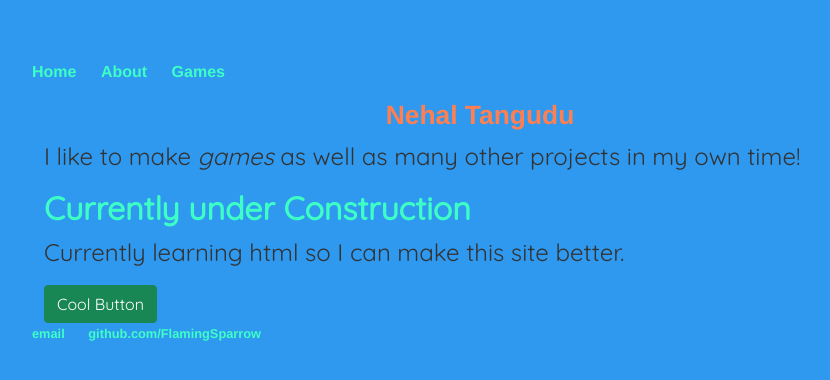
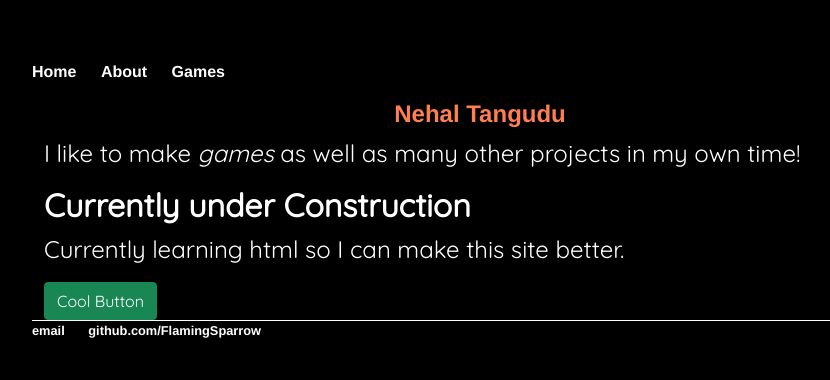
Before and after one commit to FlamingSparrow/flamingsparrow.github.io, a Jekyll site: the page built from index.html, in a window 1280 px wide. Shown: the top 380 px of the page, without its empty margins (160-990 px from the left). Built offline with Jekyll 4.4.1, drawn with Linux system fonts in a browser that asks for light colours.

Commit message:
Update main.css

```diff
--- a/css/main.css
+++ b/css/main.css
@@ -2,10 +2,10 @@ body {
     margin: 60px auto;
     width: 70%;
     font-family: "Quicksand";
-    background-color: rgb(47, 153, 240);
+    background-color: rgb(0, 0, 0);
 }
 html{
-    background-color: rgb(47, 153, 240);
+    background-color: rgb(0, 0, 0);
 }
 img {
     width: 100%;
@@ -24,7 +24,7 @@ nav ul li, footer ul li {
 }
 a {
     text-decoration: none;
-    color: rgb(61, 255, 197);
+    color: rgb(255, 255, 255);
     font-weight: bold;
 }
 a:hover {
@@ -35,15 +35,15 @@ h1 {
     font-family:'Helvetica', 'Arial', 'Sans-Serif';
     color: coral;
     text-align: center;
-    font-size: 165%;
+    font-size: x-large;
 }
 p {
     font-size: 1.5em;
     line-height: 1.4em;
-    color: #333;
+    color: rgb(255, 255, 255);
 }
 footer {
-    border-top: 1px solid #d5d5d500;
+    border-top: 1px solid #ffffff;
     font-size: .8em;
 }
 
```
